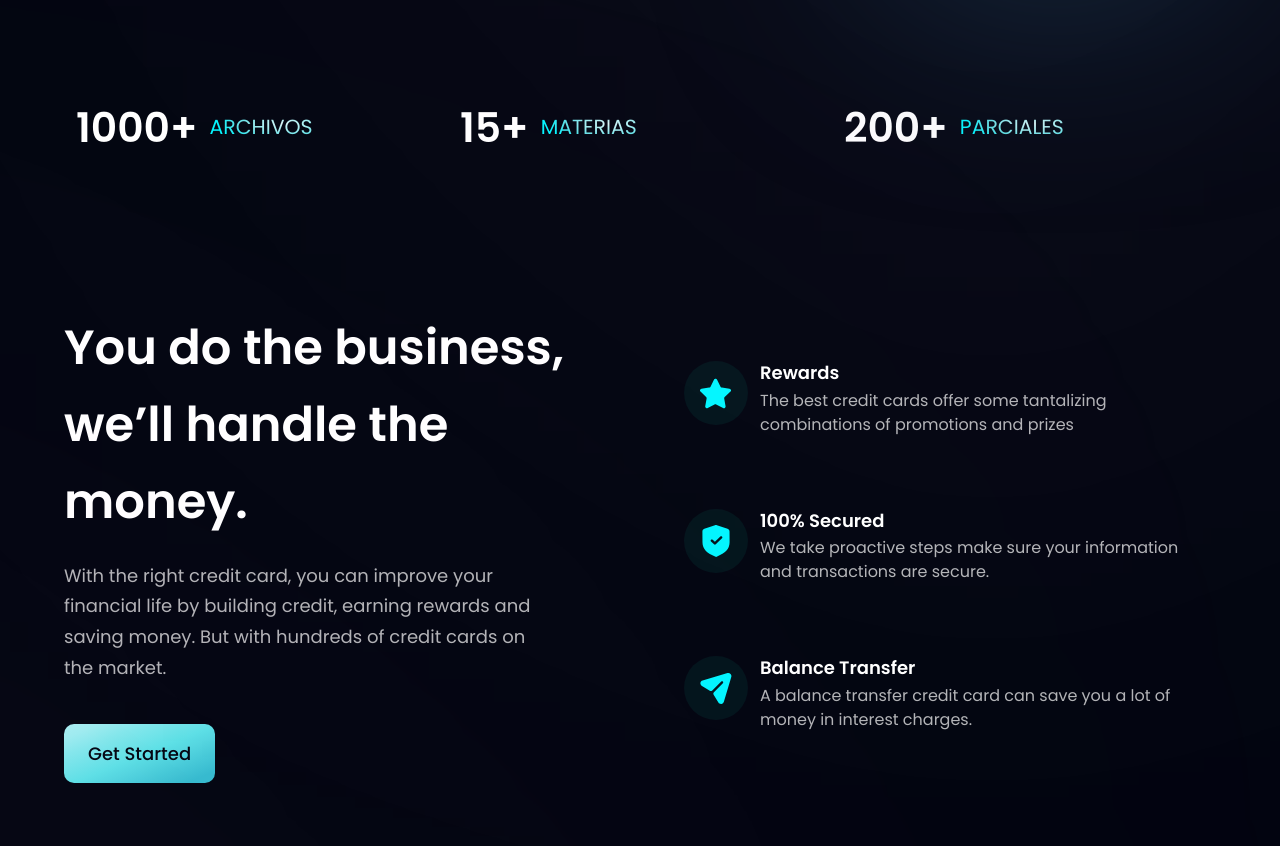
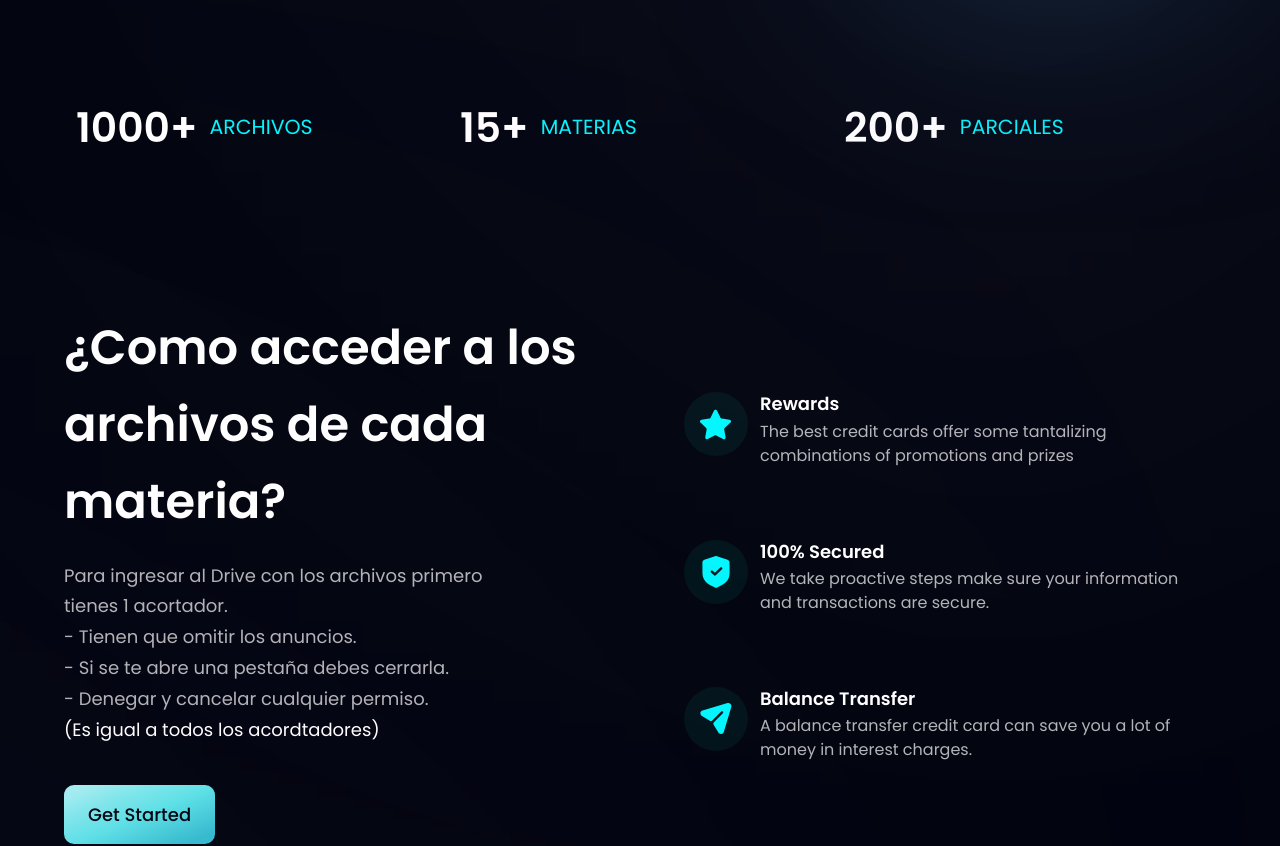
Before and after one commit to TriaDevs/Web_UTN.frc, a React (Vite) app: page / in a window 1280 px wide. Shown: the part 733-1579 px from the top of the page. Built offline with nearby package versions, Linux system fonts and the light colour scheme.

Commit message:
edit help

```diff
--- a/src/components/Business.jsx
+++ b/src/components/Business.jsx
@@ -3,8 +3,14 @@ import styles, { layout } from "../style";
 import Button from "./Button";
 
 const FeatureCard = ({ icon, title, content, index }) => (
-  <div className={`flex flex-row p-6 rounded-[20px] ${index !== features.length - 1 ? "mb-6" : "mb-0"} feature-card`}>
-    <div className={`w-[64px] h-[64px] rounded-full ${styles.flexCenter} bg-dimBlue`}>
+  <div
+    className={`flex flex-row p-6 rounded-[20px] ${
+      index !== features.length - 1 ? "mb-6" : "mb-0"
+    } feature-card`}
+  >
+    <div
+      className={`w-[64px] h-[64px] rounded-full ${styles.flexCenter} bg-dimBlue`}
+    >
       <img src={icon} alt="star" className="w-[50%] h-[50%] object-contain" />
     </div>
     <div className="flex-1 flex flex-col ml-3">
@@ -18,19 +24,23 @@ const FeatureCard = ({ icon, title, content, index }) => (
   </div>
 );
 
-const Business = () =>  (
+const Business = () => (
   <section id="features" className={layout.section}>
     <div className={layout.sectionInfo}>
       <h2 className={styles.heading2}>
-        You do the business, <br className="sm:block hidden" /> we’ll handle
-        the money.
+        ¿Como acceder a los archivos de cada materia?
       </h2>
       <p className={`${styles.paragraph} max-w-[470px] mt-5`}>
-        With the right credit card, you can improve your financial life by
-        building credit, earning rewards and saving money. But with hundreds
-        of credit cards on the market.
+        Para ingresar al Drive con los archivos primero tienes 1 acortador.
+        <br />
+        - Tienen que omitir los anuncios.
+        <br />
+        - Si se te abre una pestaña debes cerrarla.
+        <br />
+        - Denegar y cancelar cualquier permiso.
+        <br />
+        <span className="text-white">(Es igual a todos los acordtadores)</span>
       </p>
-
       <Button styles={`mt-10`} />
     </div>
 
--- a/src/components/Stats.jsx
+++ b/src/components/Stats.jsx
@@ -8,7 +8,7 @@ const Stats = () => (
         <h4 className="font-poppins font-semibold xs:text-[40.89px] text-[30.89px] xs:leading-[53.16px] leading-[43.16px] text-white">
           {stat.value}
         </h4>
-        <p className="font-poppins font-normal xs:text-[20.45px] text-[15.45px] xs:leading-[26.58px] leading-[21.58px] text-gradient uppercase ml-3">
+        <p className="font-poppins font-normal xs:text-[20.45px] text-[15.45px] xs:leading-[26.58px] leading-[21.58px] text-title uppercase ml-3">
           {stat.title}
         </p>
       </div>
```
